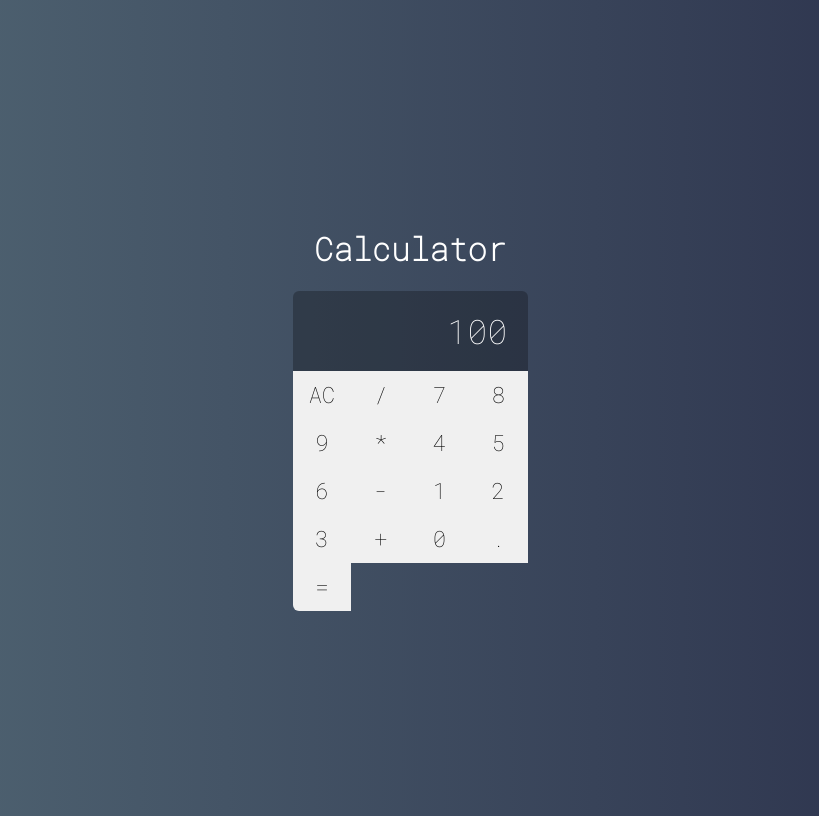
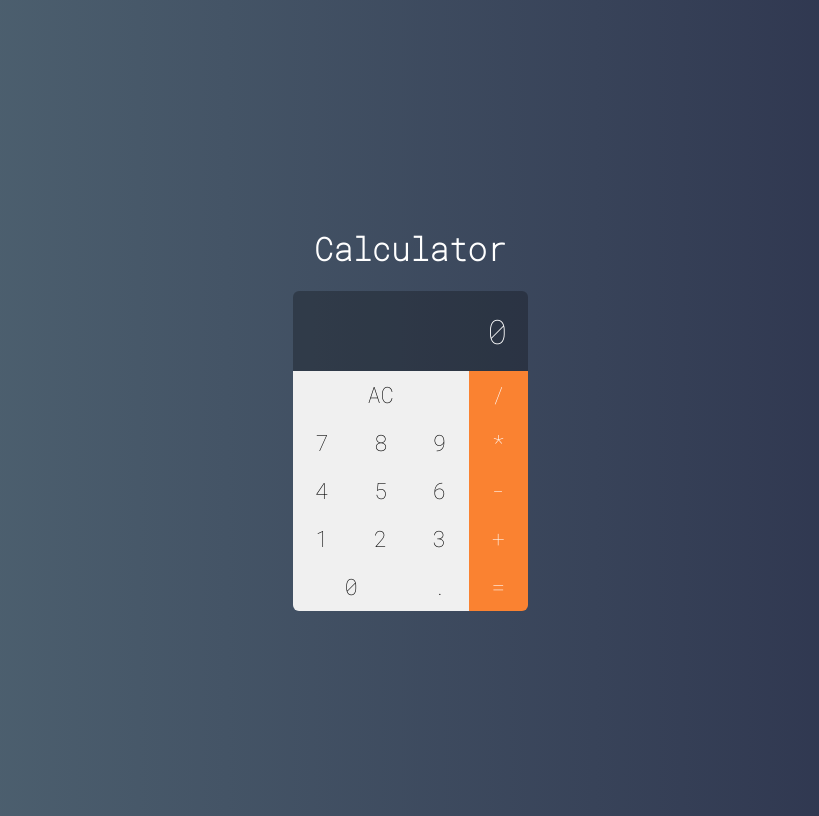
Before and after one commit to Verla1973/calculadora1, a React (Create React App) app: page / in a window 1280 px wide. Shown: the whole page, without its empty margins (230-1049 px from the left). Built offline with nearby package versions, Linux system fonts and the light colour scheme.

Commit message:
Commit final

```diff
--- a/src/main/Calculator.jsx
+++ b/src/main/Calculator.jsx
@@ -4,7 +4,17 @@ import './Calculator.css'
 import Button from '../components/Button'
 import Display from '../components/Display'
 
+const initialState = {
+  displayValue: '0',
+  clearDisplay: false,
+  operation: null,
+  values: [0, 0],
+  current: 0
+}
+
 export default class Calculator extends Component {
+
+  state = { ...initialState }
 
   constructor(props) {
     super(props)
@@ -15,38 +25,75 @@ export default class Calculator extends Component {
   }
 
   clearMemory() {
-    console.log('Limpar')
+    this.setState({ ...initialState })
   }
 
   setOperation(operation) {
-    console.log(operation)
+    if (this.state.current === 0) {
+      this.setState({ operation, current: 1, clearDisplay: true })
+    } else {
+      const equals = operation === '='
+      const currentOperation = this.state.operation
+
+      const values = [...this.state.values]
+      try {
+      values[0] = eval(`${values[0]} ${currentOperation} ${values[1]}`)
+      } catch(e) {
+        values[0] = this.state.values[0]
+      }
+      values[1] = 0
+
+      this.setState({
+        displayValue: values[0],
+        operation: equals ? null : operation,
+        current: equals ? 0 : 1,
+        clearDisplay: !equals,
+        values
+      })
+    }
   }
 
   addDigit(n) {
-    console.log(n)
+    if (n === '.' && this.state.displayValue.includes('.')) {
+      return
+    }
+
+    const clearDisplay = this.state.displayValue === '0'
+        || this.state.clearDisplay
+    const currentValue = clearDisplay ? '' : this.state.displayValue
+    const displayValue = currentValue + n
+    this.setState({ displayValue, clearDisplay: false })
+
+    if (n !== '.') {
+      const i = this.state.current
+      const newValue = parseFloat(displayValue)
+      const values = [...this.state.values]
+      values[i] = newValue
+      this.setState({ values })
+    }
   }
 
   render() {
     return (
       <div className="calculator">
-          <Display value={100} />
-          <Button label="AC" click={this.clearMemory} />
-          <Button label="/" click={this.setOperation} />
+          <Display value={this.state.displayValue} />
+          <Button label="AC" click={this.clearMemory} triple />
+          <Button label="/" click={this.setOperation} operation />
           <Button label="7" click={this.addDigit} />
           <Button label="8" click={this.addDigit} />
           <Button label="9" click={this.addDigit} />
-          <Button label="*" click={this.setOperation} />
+          <Button label="*" click={this.setOperation} operation />
           <Button label="4" click={this.addDigit} />
           <Button label="5" click={this.addDigit} />
           <Button label="6" click={this.addDigit} />
-          <Button label="-" click={this.setOperation} />
+          <Button label="-" click={this.setOperation} operation />
           <Button label="1" click={this.addDigit} />
           <Button label="2" click={this.addDigit} />
           <Button label="3" click={this.addDigit} />
-          <Button label="+" click={this.setOperation} />
-          <Button label="0" click={this.addDigit} />
+          <Button label="+" click={this.setOperation} operation />
+          <Button label="0" click={this.addDigit} double />
           <Button label="." click={this.addDigit} />
-          <Button label="=" click={this.setOperation} />
+          <Button label="=" click={this.setOperation} operation />
       </div>
     )
   }
```
